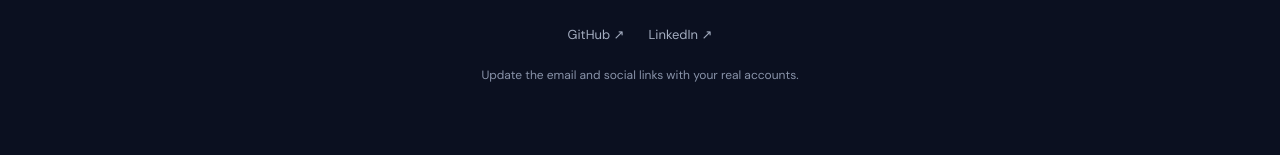
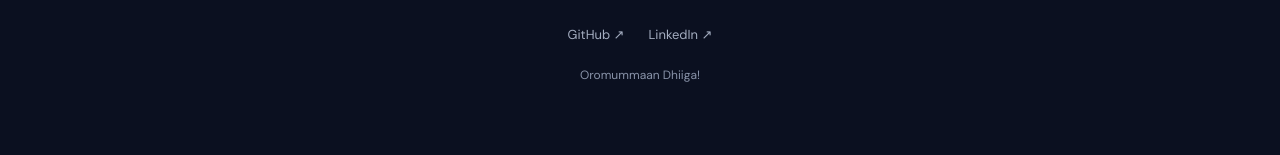
Before and after one commit to yomchala1/yomifchala-portifolio, a React (Vite) app: page / in a window 1280 px wide. Shown: the part 3953-4108 px from the top of the page. Built offline with nearby package versions, Linux system fonts and the light colour scheme.

Commit message:
update something

```diff
--- a/src/App.jsx
+++ b/src/App.jsx
@@ -280,7 +280,7 @@ function App() {
             <a href="https://github.com/" target="_blank" rel="noreferrer">GitHub ↗</a>
             <a href="https://www.linkedin.com/" target="_blank" rel="noreferrer">LinkedIn ↗</a>
           </div>
-          <p className="note">Update the email and social links with your real accounts.</p>
+          <p className="note">Oromummaan Dhiiga!</p>
         </section>
       </main>
 
```
